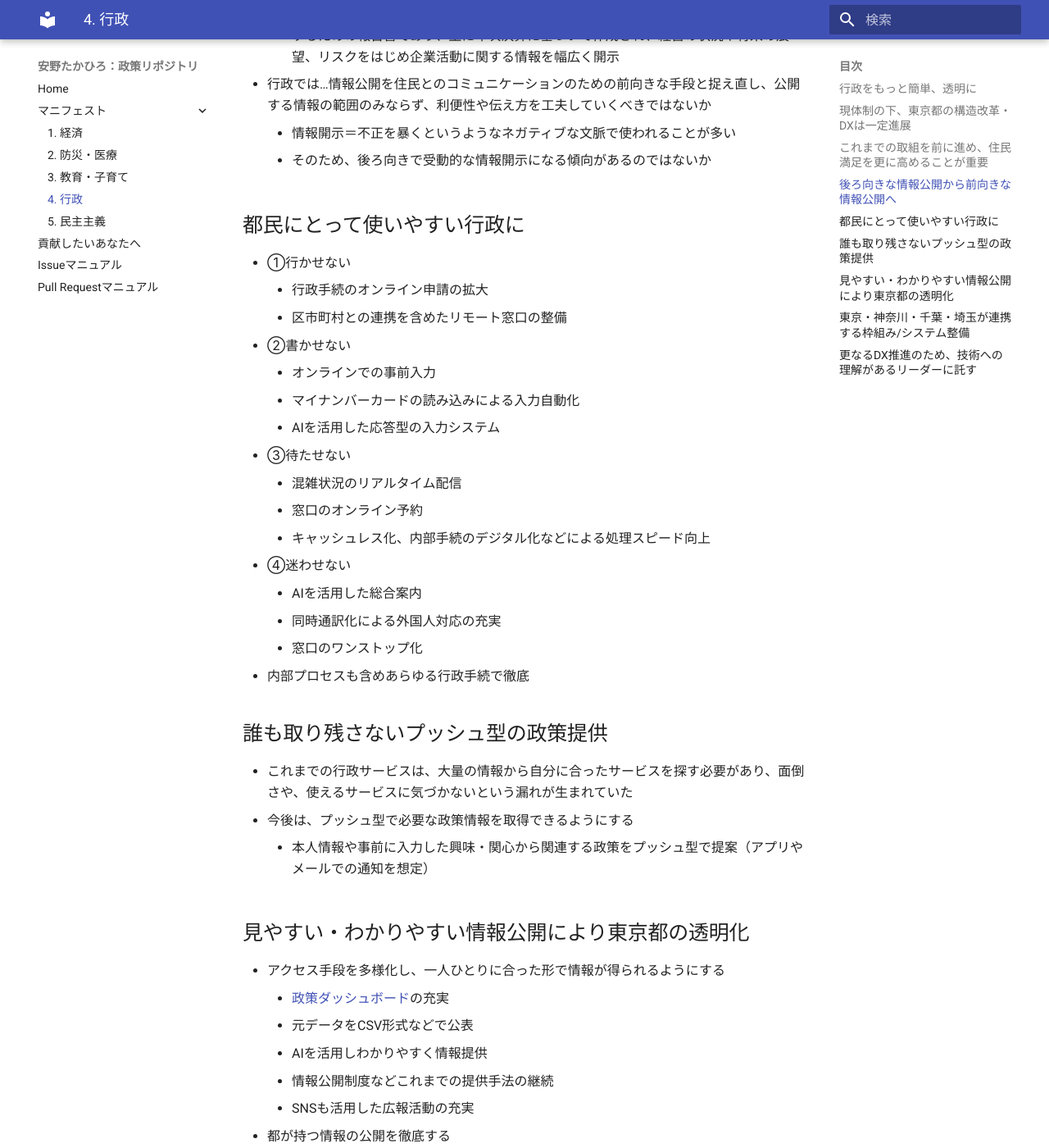
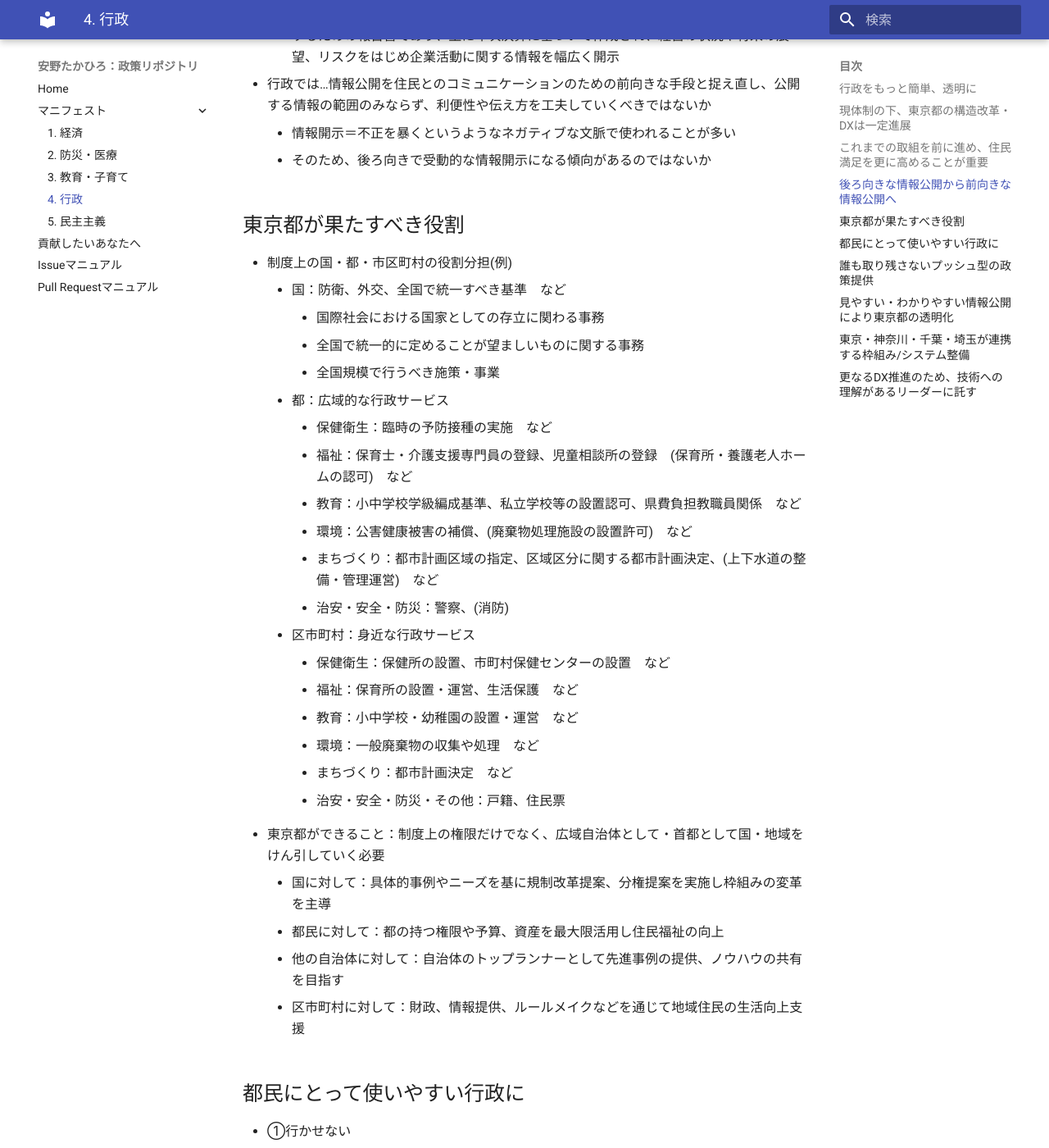
Before and after one commit to takahiroanno2024/election2024, an MkDocs documentation site: the page built from docs/manifest/administration.md, in a window 1280 px wide and 1400 px high, scrolled down 2700 px. Shown: the whole window at 82% size. Built offline with MkDocs 1.6.1 and Material for MkDocs 9.7.7, drawn with Linux system fonts in a browser that asks for light colours.

Commit message:
東京都の役割
様々な場所でみられる「それは東京でできるのか」という疑問に答えるため、現状理解として東京都ができることを追加

```diff
--- a/docs/manifest/administration.md
+++ b/docs/manifest/administration.md
@@ -61,6 +61,33 @@
 - 行政では…情報公開を住民とのコミュニケーションのための前向きな手段と捉え直し、公開する情報の範囲のみならず、利便性や伝え方を工夫していくべきではないか
     - 情報開示＝不正を暴くというようなネガティブな文脈で使われることが多い
     - そのため、後ろ向きで受動的な情報開示になる傾向があるのではないか
+
+## 東京都が果たすべき役割
+
+- 制度上の国・都・市区町村の役割分担(例)
+    - 国：防衛、外交、全国で統一すべき基準　など
+        - 国際社会における国家としての存立に関わる事務
+        - 全国で統一的に定めることが望ましいものに関する事務
+        - 全国規模で行うべき施策・事業
+    - 都：広域的な行政サービス
+        - 保健衛生：臨時の予防接種の実施　など
+        - 福祉：保育士・介護支援専門員の登録、児童相談所の登録　(保育所・養護老人ホームの認可)　など
+        - 教育：小中学校学級編成基準、私立学校等の設置認可、県費負担教職員関係　など
+        - 環境：公害健康被害の補償、(廃棄物処理施設の設置許可)　など
+        - まちづくり：都市計画区域の指定、区域区分に関する都市計画決定、(上下水道の整備・管理運営)　など
+        - 治安・安全・防災：警察、(消防)
+    - 区市町村：身近な行政サービス
+        - 保健衛生：保健所の設置、市町村保健センターの設置　など
+        - 福祉：保育所の設置・運営、生活保護　など
+        - 教育：小中学校・幼稚園の設置・運営　など
+        - 環境：一般廃棄物の収集や処理　など
+        - まちづくり：都市計画決定　など
+        - 治安・安全・防災・その他：戸籍、住民票
+- 東京都ができること：制度上の権限だけでなく、広域自治体として・首都として国・地域をけん引していく必要
+    - 国に対して：具体的事例やニーズを基に規制改革提案、分権提案を実施し枠組みの変革を主導
+    - 都民に対して：都の持つ権限や予算、資産を最大限活用し住民福祉の向上
+    - 他の自治体に対して：自治体のトップランナーとして先進事例の提供、ノウハウの共有を目指す
+    - 区市町村に対して：財政、情報提供、ルールメイクなどを通じて地域住民の生活向上支援
 
 ## 都民にとって使いやすい行政に
 
```
